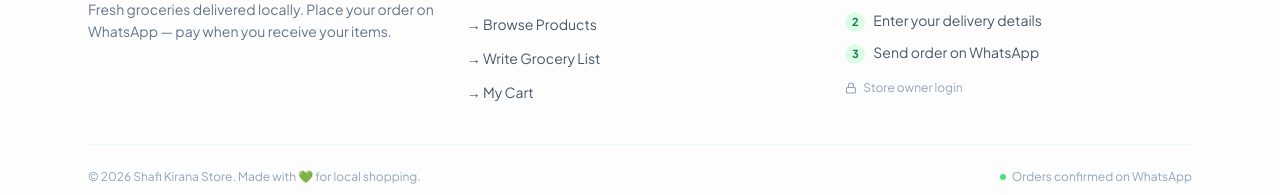
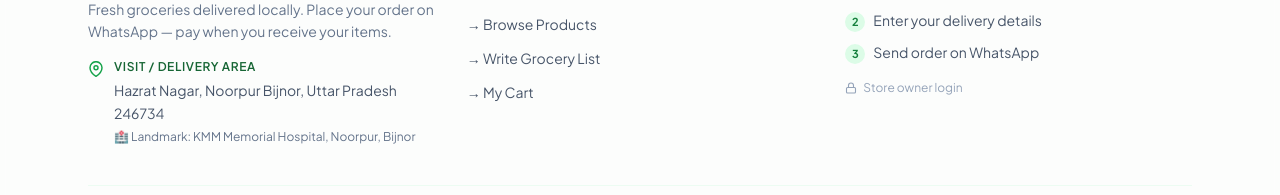
Before and after one commit to mrrayyan2005/shafi-kirana-store, a React (Vite) app: page / in a window 1280 px wide. Shown: the part 2798-2993 px from the top of the page. Built offline with nearby package versions, Linux system fonts and the light colour scheme; no server answers.

Commit message:
Update Footer.jsx

```diff
--- a/src/components/Footer.jsx
+++ b/src/components/Footer.jsx
@@ -1,5 +1,5 @@
 import { Link } from 'react-router-dom'
-import { STORE_NAME } from '../config'
+import { STORE_NAME, SHOP_ADDRESS, SHOP_LANDMARK } from '../config'
 
 export default function Footer() {
   return (
@@ -25,6 +25,21 @@ export default function Footer() {
               Fresh groceries delivered locally. Place your order on WhatsApp — pay
               when you receive your items.
             </p>
+            <div className="mt-4 flex items-start gap-2.5">
+              <svg width="16" height="16" viewBox="0 0 24 24" fill="none" stroke="currentColor" strokeWidth="2.2" strokeLinecap="round" strokeLinejoin="round" className="text-brand-600 shrink-0 mt-0.5">
+                <path d="M21 10c0 7-9 13-9 13s-9-6-9-13a9 9 0 0 1 18 0z" />
+                <circle cx="12" cy="10" r="3" />
+              </svg>
+              <div className="text-sm text-slate-600 leading-relaxed">
+                <p className="font-semibold text-brand-800 text-xs uppercase tracking-wider mb-1">
+                  Visit / Delivery area
+                </p>
+                <p>{SHOP_ADDRESS}</p>
+                <p className="text-xs text-slate-500 mt-1">
+                  🏥 Landmark: {SHOP_LANDMARK}
+                </p>
+              </div>
+            </div>
           </div>
 
           {/* Quick links */}
```
